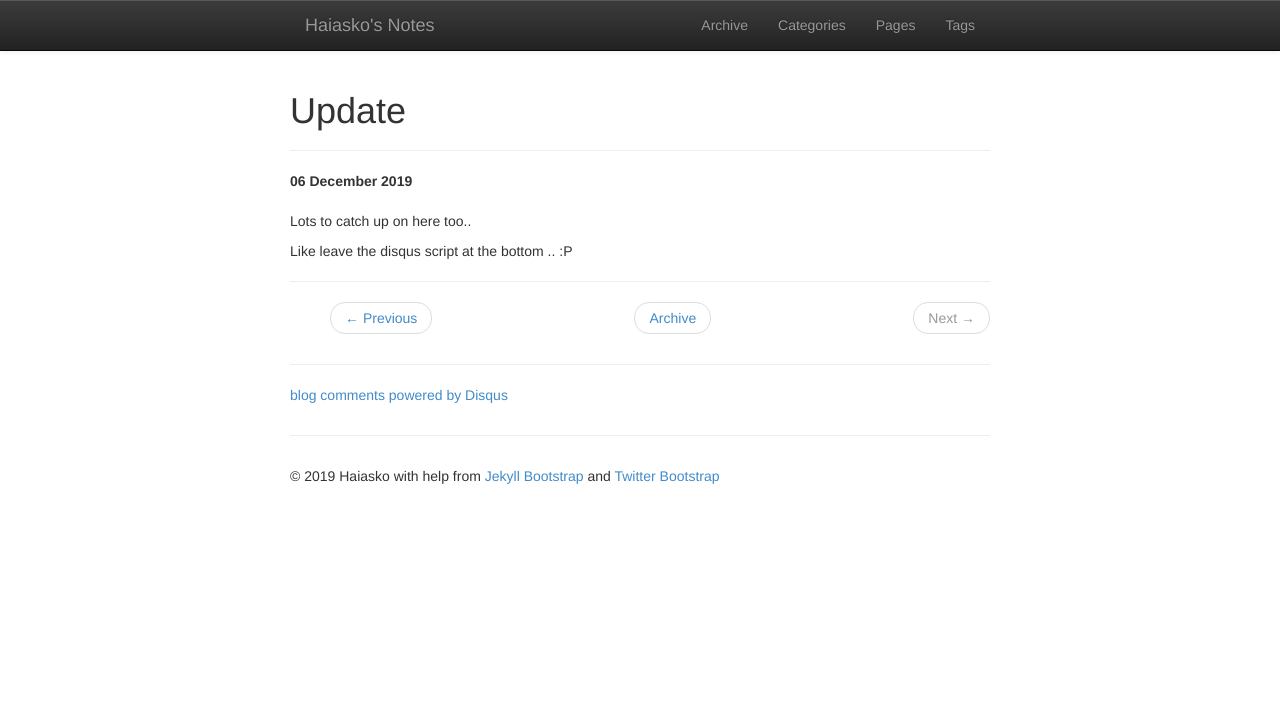
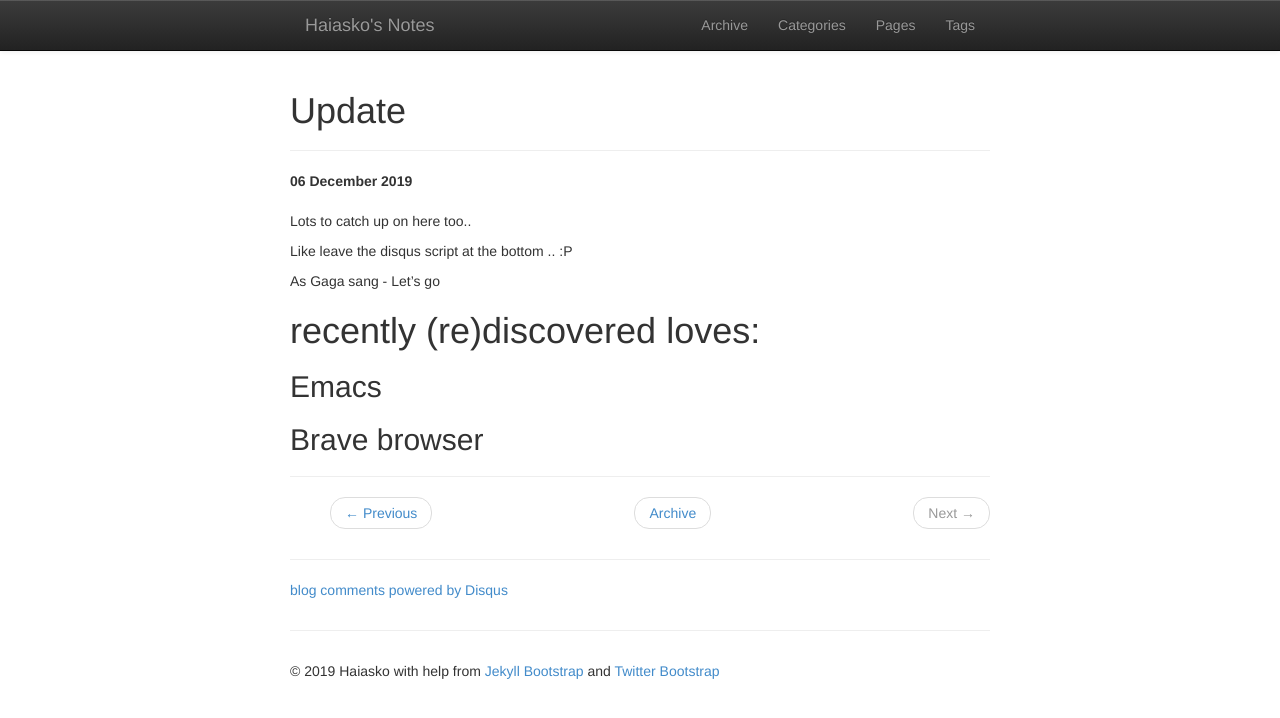
Before and after one commit to haiasko/haiasko.github.io, a Jekyll site: the page built from _posts/2019-12-06-update.md, in a window 1280 px wide. Shown: the top 718 px of the page. Built offline with Jekyll 4.4.1, drawn with Linux system fonts in a browser that asks for light colours; nearby versions of some CDN libraries; comment, search, counter and statistics services are not loaded.

Commit message:
Update 2019-12-06-update.md
trying some MarkDown

```diff
--- a/_posts/2019-12-06-update.md
+++ b/_posts/2019-12-06-update.md
@@ -7,6 +7,12 @@ comments: true
 Lots to catch up on here too..
 
 Like leave the disqus script at the bottom .. :P
+
+As Gaga sang - Let's go
+
+# recently (re)discovered loves:
+## Emacs
+## Brave browser
 
 <div id="disqus_thread"></div>
 <script>
```
